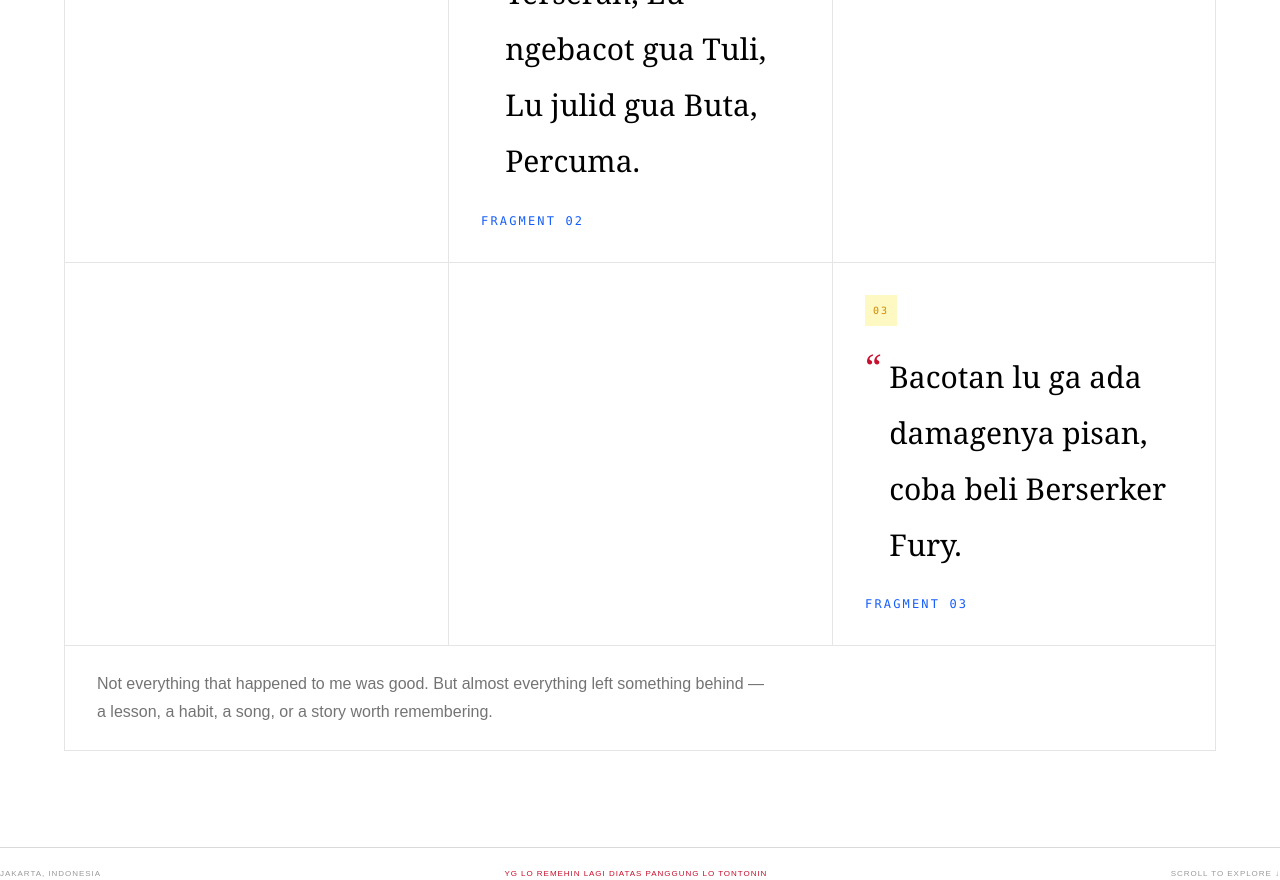
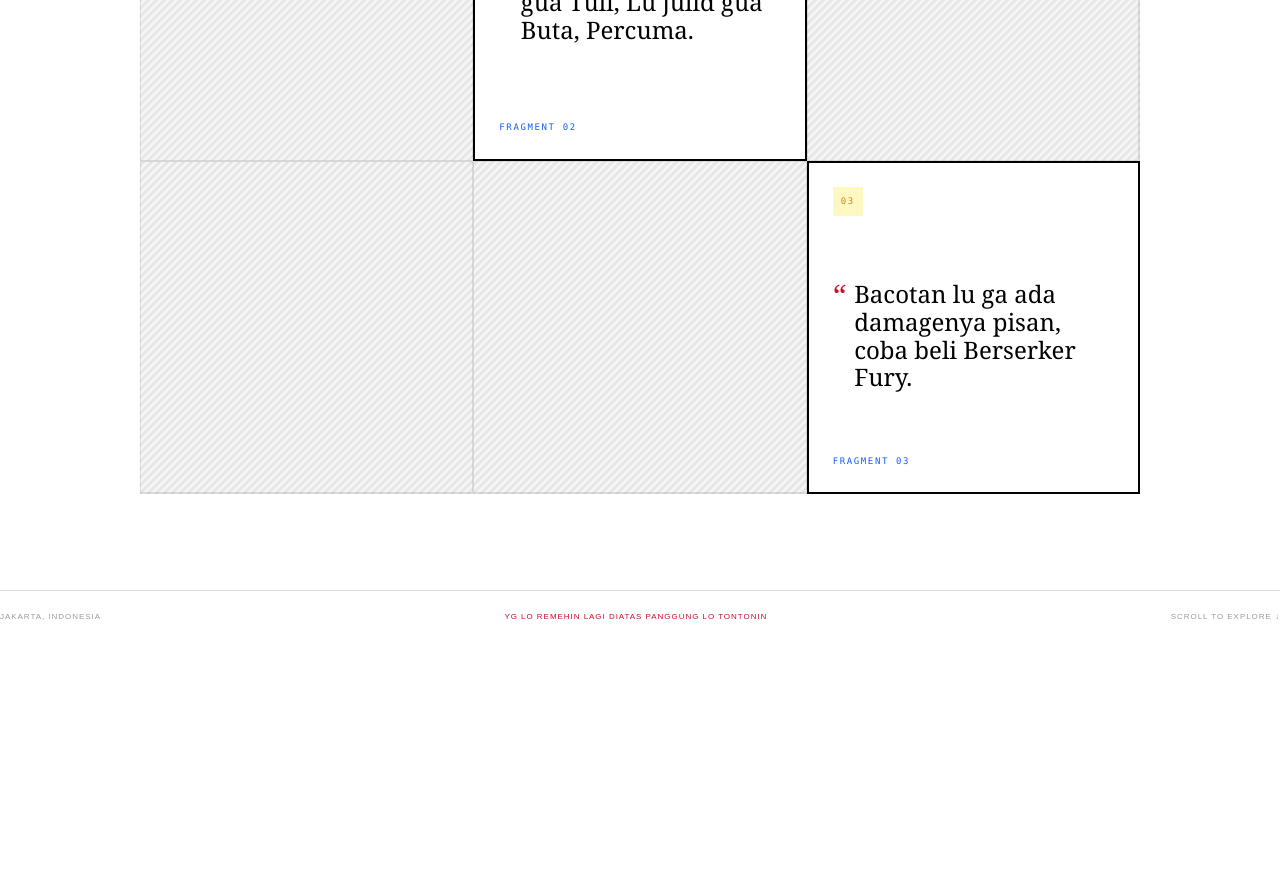
Before and after one commit to setsuwww/Selengean-Whatever, a React (Vite) app: page / in a window 1280 px wide. Shown: the part 4380-5260 px from the top of the page. After the commit the page ends 5003 px from the top, so only its background shows below. Built offline with nearby package versions, Linux system fonts and the light colour scheme; a web font is replaced by a local one.

Commit message:
Push Font & UI

```diff
--- a/src/components/section/Stories.jsx
+++ b/src/components/section/Stories.jsx
@@ -39,39 +39,57 @@
                     </span>
                 </div>
 
-                <div className="mt-16 grid grid-cols-1 md:grid-cols-3">
+                <div className="mx-auto mt-16 max-w-[1000px]">
+                    <div className="grid grid-cols-1 md:grid-cols-3">
                         {Array.from({ length: 9 }).map((_, index) => {
-                        const story = stories.find((item) => item.position === index);
+                            const story = stories.find(
+                                (item) => item.position === index
+                            );
 
                             return (
-                            <div key={index}
-                                className={["aspect-square border-black/10",
-                                    "border-l border-t", index % 3 === 2 ? "md:border-r" : "", index >= 6
-                                        ? "md:border-b" : "",
+                                <div
+                                    key={index}
+                                    className={[
+                                        "hidden md:block md:aspect-square",
+
+                                        story
+                                            ? "border-2 border-black bg-white"
+                                            : [
+                                                "border border-black/10",
+                                                "bg-neutral-100",
+                                                "bg-[linear-gradient(135deg,rgba(0,0,0,0.06)_25%,transparent_25%,transparent_50%,rgba(0,0,0,0.06)_50%,rgba(0,0,0,0.06)_75%,transparent_75%)]",
+                                                "bg-[length:8px_8px]",
+                                            ].join(" "),
+
+                                        index % 3 === 2
+                                            ? "md:border-r-2"
+                                            : "",
+
+                                        index >= 6
+                                            ? "md:border-b-2"
+                                            : "",
                                     ].join(" ")}
                                 >
                                     {story && (
-                                    <article className="flex h-full flex-col justify-between p-5 sm:p-7 lg:p-8">
-                                        <span className="w-fit p-2 font-mono text-[10px] tracking-[0.2em] text-yellow-600 bg-yellow-100">
+                                        <article className="flex h-full flex-col justify-between p-5 lg:p-6">
+                                            <span className="w-fit bg-yellow-100 p-2 font-mono text-[9px] tracking-[0.2em] text-yellow-600">
                                                 {story.number}
                                             </span>
 
                                             <div className="flex items-start gap-2">
                                                 <span
                                                     aria-hidden="true"
-                                                className="font-serif text-3xl leading-none text-[#c8102e] sm:text-4xl"
+                                                    className="font-serif text-2xl leading-none text-[#c8102e] lg:text-3xl"
                                                 >
                                                     “
                                                 </span>
 
-                                            <p className={`font-serif font-base leading-14 text-black ${story.size}`}>
+                                                <p className="font-serif text-xl leading-[1.15] text-black lg:text-2xl">
                                                     {story.text}
                                                 </p>
-
-
                                             </div>
 
-                                        <span className="font-mono text-[12px] uppercase tracking-[0.18em] text-blue-600">
+                                            <span className="font-mono text-[9px] uppercase tracking-[0.18em] text-blue-600">
                                                 Fragment {story.number}
                                             </span>
                                         </article>
@@ -79,15 +97,40 @@
                                 </div>
                             );
                         })}
+
+                        {/* Mobile */}
+                        <div className="flex flex-col items-center gap-5 md:hidden">
+                            {stories.map((story) => (
+                                <article
+                                    key={story.number}
+                                    className="flex aspect-square w-[75%] max-w-[280px] flex-col justify-between border-2 border-black bg-white p-5"
+                                >
+                                    <span className="w-fit bg-yellow-100 p-2 font-mono text-[9px] tracking-[0.2em] text-yellow-600">
+                                        {story.number}
+                                    </span>
+
+                                    <div className="flex items-start gap-2">
+                                        <span
+                                            aria-hidden="true"
+                                            className="font-serif text-2xl leading-none text-[#c8102e]"
+                                        >
+                                            “
+                                        </span>
+
+                                        <p className="font-serif text-xl leading-[1.15] text-black">
+                                            {story.text}
+                                        </p>
                                     </div>
 
-                <div className="border-x border-b border-black/10 px-5 py-6 sm:px-7 lg:px-8">
-                    <p className="max-w-2xl text-sm leading-7 text-black/55 sm:text-base">
-                        Not everything that happened to me was good.
-                        But almost everything left something behind —
-                        a lesson, a habit, a song, or a story worth remembering.
-                    </p>
+                                    <span className="font-mono text-[9px] uppercase tracking-[0.18em] text-blue-600">
+                                        Fragment {story.number}
+                                    </span>
+                                </article>
+                            ))}
                         </div>
+                    </div>
+                </div>
+
             </div>
         </section>
     );
```
Lines whose indentation alone changed are shown as unchanged.
